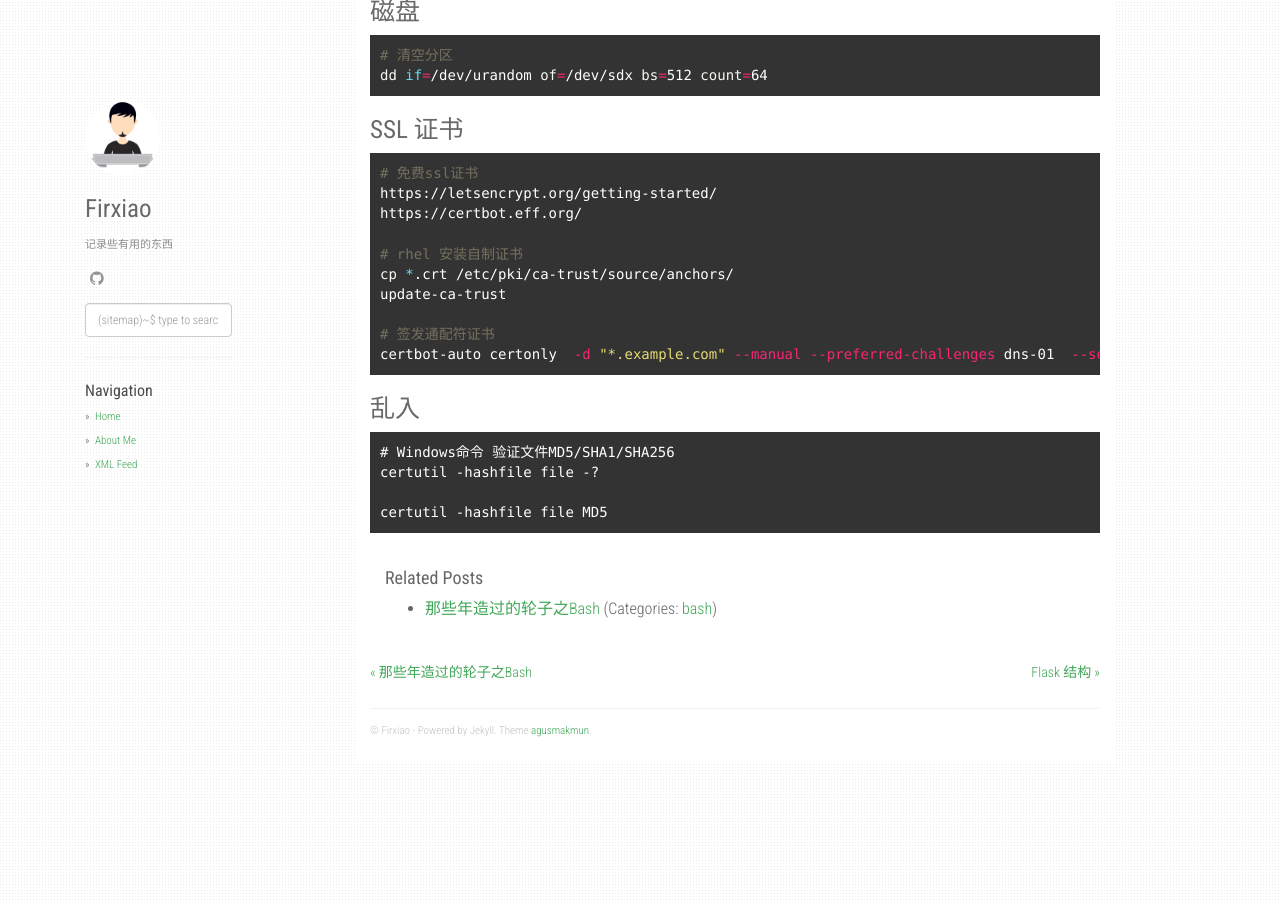
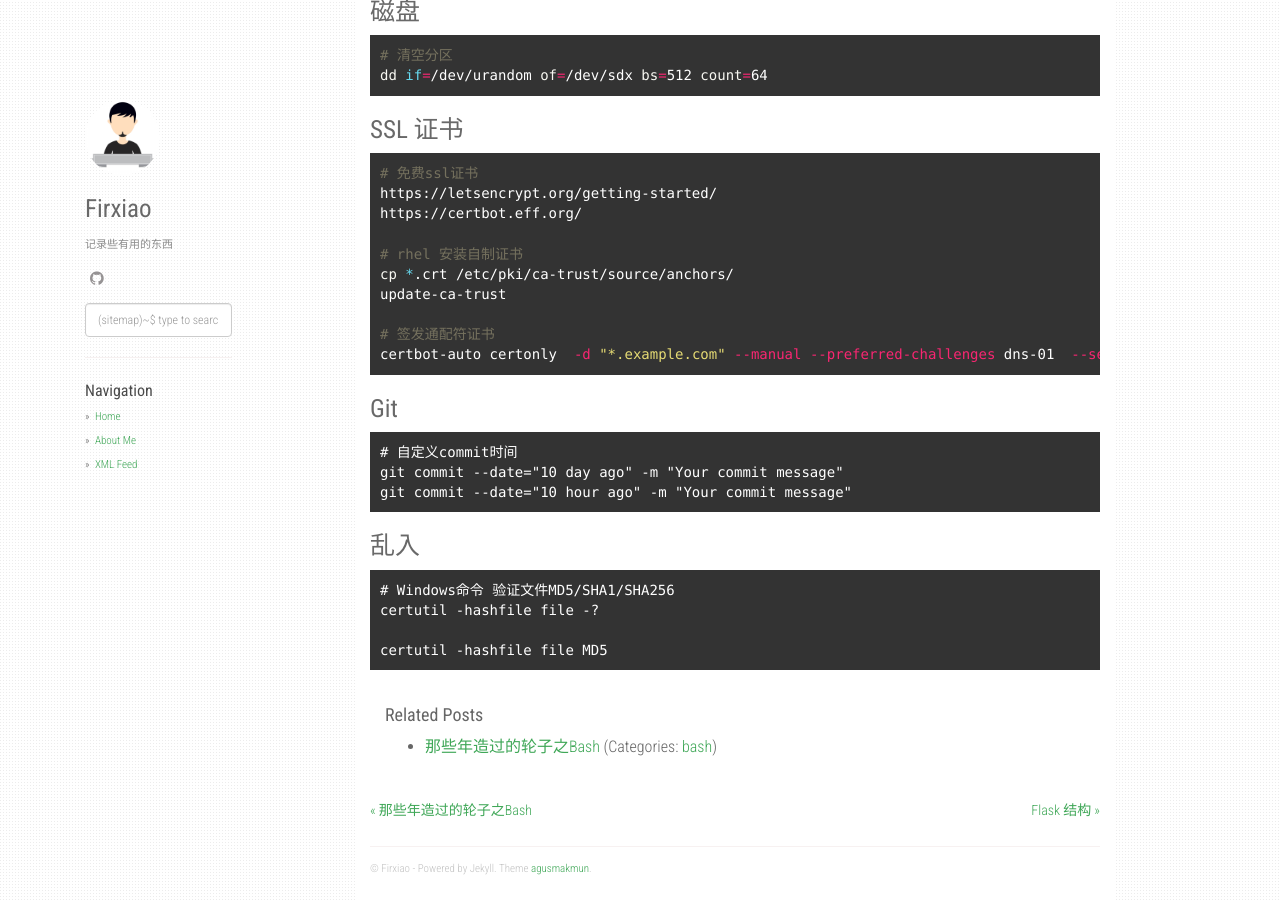
Before and after one commit to Firxiao/firxiao.github.io, a Jekyll site: the page built from _posts/2019-07-29-bash-skills.md, in a window 1280 px wide and 900 px high, scrolled down 4375 px. Built offline with Jekyll 4.4.1, drawn with Linux system fonts in a browser that asks for light colours; nearby versions of some CDN libraries; comment, search, counter and statistics services are not loaded.

Commit message:
Add git stuff into bash skills

````diff
--- a/_posts/2019-07-29-bash-skills.md
+++ b/_posts/2019-07-29-bash-skills.md
@@ -239,6 +239,13 @@ update-ca-trust
 certbot-auto certonly  -d "*.example.com" --manual --preferred-challenges dns-01  --server https://acme-v02.api.letsencrypt.org/directory
 ```
 
+# Git
+```
+# 自定义commit时间
+git commit --date="10 day ago" -m "Your commit message"
+git commit --date="10 hour ago" -m "Your commit message"
+```
+
 # 乱入
 ```
 # Windows命令 验证文件MD5/SHA1/SHA256
````
